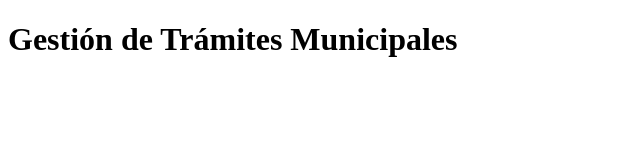
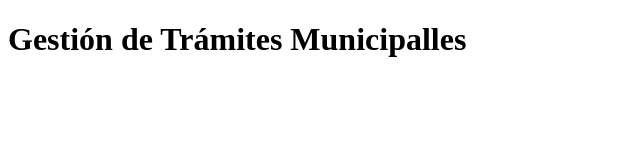
Before and after one commit to belu0508/miprimer_repositorio, a plain HTML site: page templates/index.html in a window 1280 px wide. Shown: the full height of the page, 0-640 px from the left. Drawn offline with Linux system fonts and the light colour scheme.

Commit message:
septimo cambio

```diff
--- a/templates/index.html
+++ b/templates/index.html
@@ -5,6 +5,6 @@
 <title>Gestión de Trámites - Municipalidad</title>
 </head>
 <body>
-<h1>Gestión de Trámites Municipales</h1>
+<h1>Gestión de Trámites Municipalles</h1>
 </body>
 </html>
```
